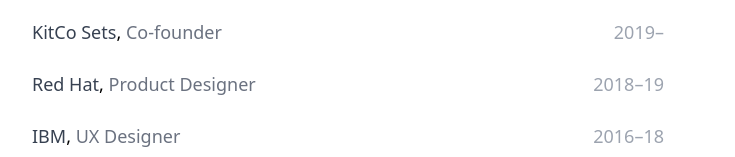
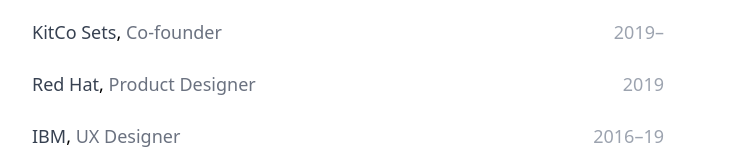
Before and after one commit to mmocniak/matthew-mocniak-com, a Next.js app: page / in a window 1280 px wide. Shown: the part 643-800 px from the top of the page, without its empty margins (64-799 px from the left). Built offline with nearby package versions, Linux system fonts and the light colour scheme.

Commit message:
link updates

```diff
--- a/pages/index.js
+++ b/pages/index.js
@@ -31,8 +31,8 @@
           </div>
 
           <div className="mt-8 px-3 py-2 space-y-2 text-base rounded-lg bg-blue-50 text-blue-600 border border-blue-600 border-opacity-10 md:grid md:grid-flow-col md:content-center md:space-y-0">
-              <a className="p-1 flex items-center hover:underline hover:text-blue-500 active:text-blue-800" href="https://www.figma.com/@matthew_mocniak"><img src="./images/socials/figma.svg" alt="Figma" width="30" height="30"/>@matthew_mocniak</a>
-              <a className="p-1 flex items-center hover:underline hover:text-blue-500 active:text-blue-800" href="https://www.twitter.com/@matthew_mocniak"><img src="./images/socials/twitter.svg" alt="Twitter" width="30" height="30"/>@matthew_mocniak</a>
+              <a className="p-1 flex items-center hover:underline hover:text-blue-500 active:text-blue-800" href="https://www.figma.com/@matthew_mocniak" target="_blank"><img src="./images/socials/figma.svg" alt="Figma" width="30" height="30"/>@matthew_mocniak</a>
+              <a className="p-1 flex items-center hover:underline hover:text-blue-500 active:text-blue-800" href="https://www.twitter.com/@matthew_mocniak" target="_blank"><img src="./images/socials/twitter.svg" alt="Twitter" width="30" height="30"/>@matthew_mocniak</a>
               <a className="p-1 flex items-center hover:underline hover:text-blue-500 active:text-blue-800" href="mailto:matthew.m@hey.com"><img src="./images/socials/hey.svg" alt="Hey" width="30" height="30"/>matthew.m@hey.com</a>
           </div>
         </div>
@@ -45,9 +45,9 @@
 
               <li><a href="https://www.kitcosets.com" className="flex justify-between group"><div><span className="text-gray-700 font-medium group-hover:underline group-hover:text-blue-500 active:text-blue-800">KitCo Sets</span>, <span className="text-gray-500">Co-founder</span></div><span className="text-gray-400">2019–</span></a></li>
 
-              <li><a href="https://www.redhat.com" className="flex justify-between group"><div><span className="text-gray-700 font-medium group-hover:underline group-hover:text-blue-500 active:text-blue-800">Red Hat</span>, <span className="text-gray-500">Product Designer</span></div><span className="text-gray-400">2018–19</span></a></li>
+              <li><a href="https://www.redhat.com" className="flex justify-between group"><div><span className="text-gray-700 font-medium group-hover:underline group-hover:text-blue-500 active:text-blue-800">Red Hat</span>, <span className="text-gray-500">Product Designer</span></div><span className="text-gray-400">2019</span></a></li>
 
-              <li><a href="https://www.ibm.com" className="flex justify-between group"><div><span className="text-gray-700 font-medium group-hover:underline group-hover:text-blue-500 active:text-blue-800">IBM</span>, <span className="text-gray-500">UX Designer</span></div><span className="text-gray-400">2016–18</span></a></li>
+              <li><a href="https://www.ibm.com" className="flex justify-between group"><div><span className="text-gray-700 font-medium group-hover:underline group-hover:text-blue-500 active:text-blue-800">IBM</span>, <span className="text-gray-500">UX Designer</span></div><span className="text-gray-400">2016–19</span></a></li>
 
               <li><a href="https://www.ibm.com" className="flex justify-between group"><div><span className="text-gray-700 font-medium group-hover:underline group-hover:text-blue-500 active:text-blue-800">IBM</span>, <span className="text-gray-500">Business Analyst</span></div><span className="text-gray-400">2014–16</span></a></li>
 
```
